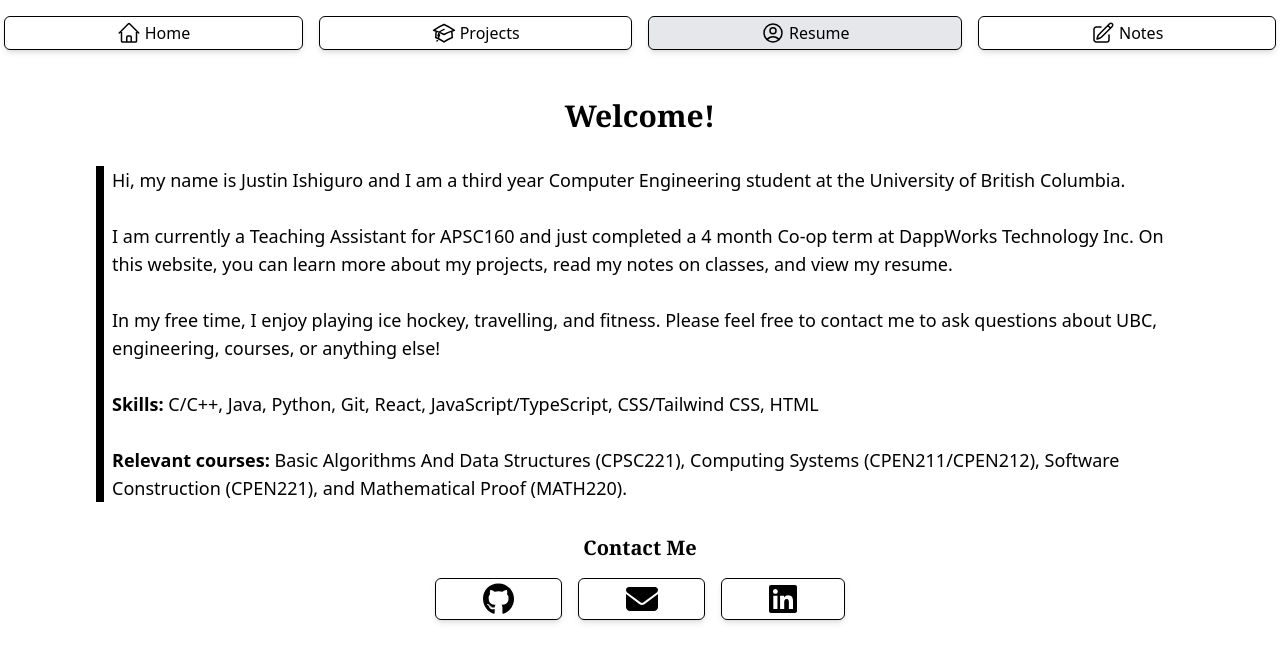
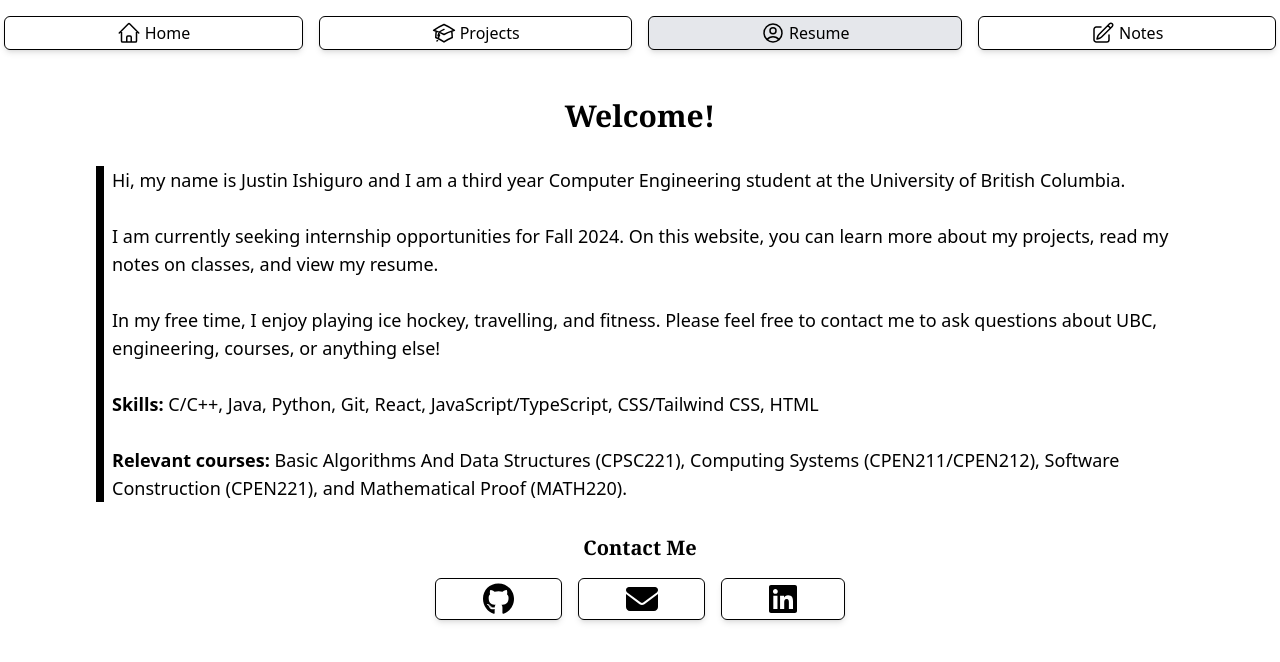
Before and after one commit to justinishiguro/JustinIshiguro.com, a React (Create React App) app: page / in a window 1280 px wide. Shown: the top 662 px of the page. Built offline with nearby package versions, Linux system fonts and the light colour scheme.

Commit message:
updated home page

```diff
--- a/src/Pages/Home.js
+++ b/src/Pages/Home.js
@@ -17,8 +17,7 @@ function Home() {
             </p>
             <br></br>
             <p className="pl-4">
-              I am currently a Teaching Assistant for APSC160 and just completed
-              a 4 month Co-op term at DappWorks Technology Inc. On this website,
+              I am currently seeking internship opportunities for Fall 2024. On this website,
               you can learn more about my projects, read my notes on classes,
               and view my resume.{" "}
             </p>
```
